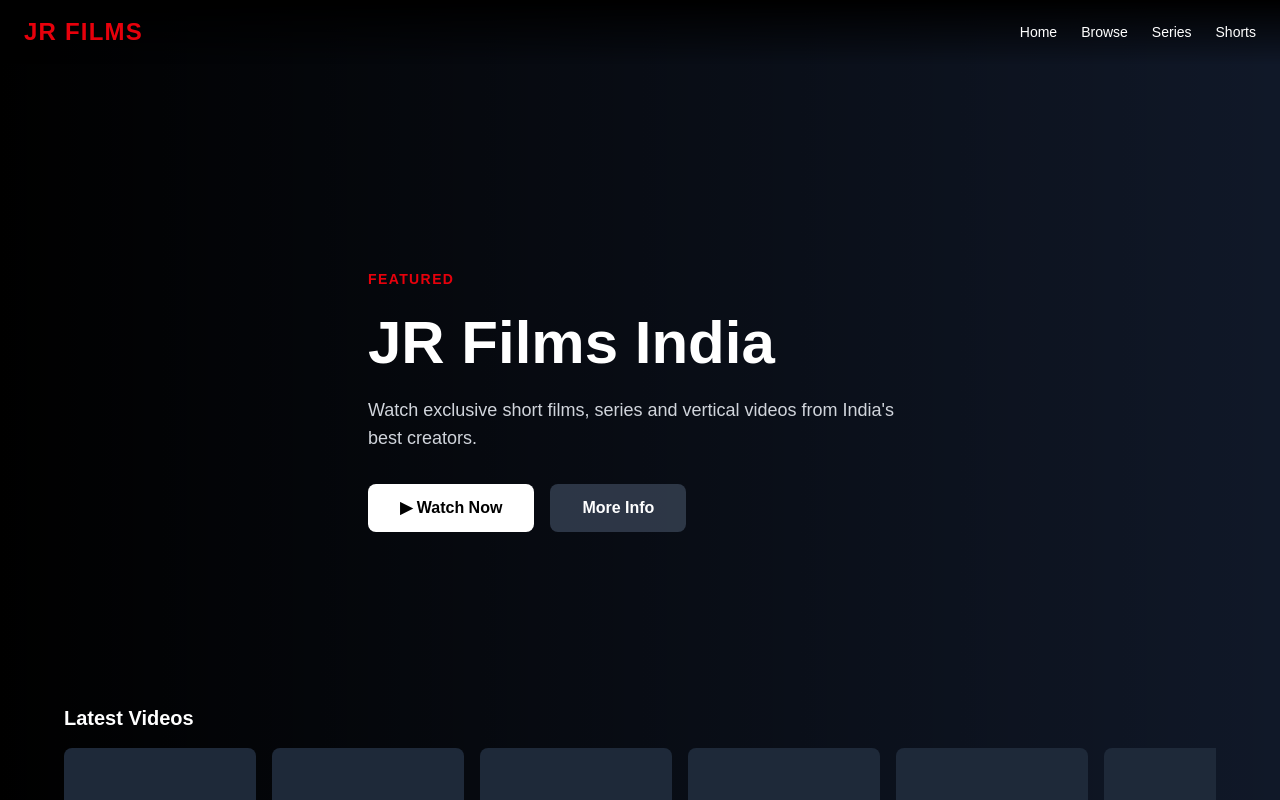
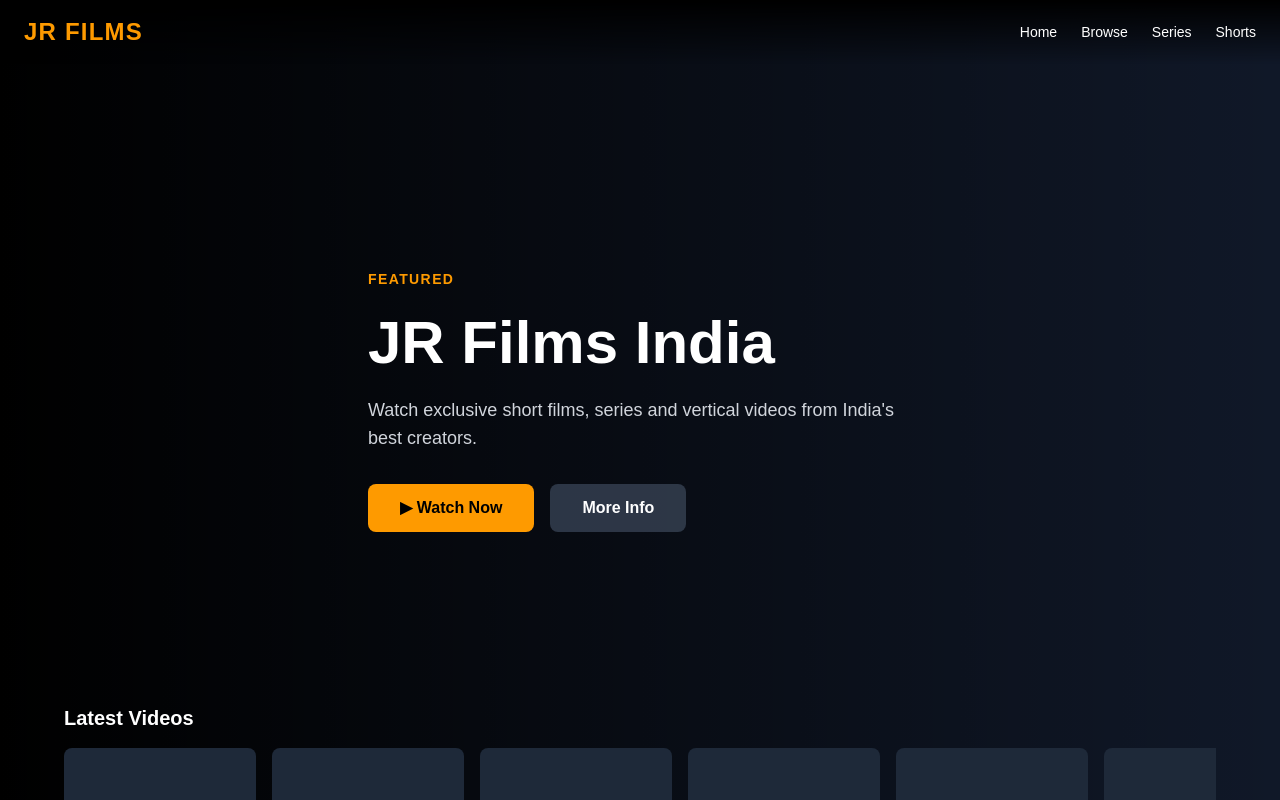
Before and after one commit to jrfilmsindia-glitch/jrfilmsindia, a Next.js app: page / in a window 1280 px wide. Shown: the top 800 px of the page. Built offline with nearby package versions, Linux system fonts and the light colour scheme.

Commit message:
amber gold theme - unique brand design

```diff
--- a/app/page.tsx
+++ b/app/page.tsx
@@ -10,7 +10,7 @@ export default function Home() {
         <div className="absolute inset-0 bg-gradient-to-r from-black via-black/50 to-transparent z-10" />
         <div className="absolute inset-0 bg-gray-900" />
         <div className="relative z-20 px-6 md:px-16 max-w-2xl">
-          <p className="text-red-600 text-sm font-bold uppercase tracking-widest mb-4">Featured</p>
+          <p className="text-amber-500 text-sm font-bold uppercase tracking-widest mb-4">Featured</p>
           <h1 className="text-white text-4xl md:text-6xl font-bold mb-4 leading-tight">
             JR Films India
           </h1>
@@ -18,9 +18,9 @@ export default function Home() {
             Watch exclusive short films, series and vertical videos from India's best creators.
           </p>
           <div className="flex gap-4">
-            <button className="bg-white text-black font-bold px-8 py-3 rounded-lg hover:bg-gray-200 transition">
-              ▶ Watch Now
-            </button>
+            <button className="bg-amber-500 text-black font-bold px-8 py-3 rounded-lg hover:bg-amber-400 transition">
+  ▶ Watch Now
+</button>
             <button className="bg-gray-700/80 text-white font-bold px-8 py-3 rounded-lg hover:bg-gray-600 transition">
               More Info
             </button>
--- a/components/Navbar.tsx
+++ b/components/Navbar.tsx
@@ -8,7 +8,7 @@ export default function Navbar() {
   return (
     <nav className="fixed top-0 left-0 right-0 z-50 bg-gradient-to-b from-black to-transparent px-6 py-4">
       <div className="flex items-center justify-between">
-        <Link href="/" className="text-red-600 text-2xl font-bold tracking-wider">
+        <Link href="/" className="text-amber-500 text-2xl font-bold tracking-wider">
           JR FILMS
         </Link>
         <div className="hidden md:flex items-center gap-6">
```
